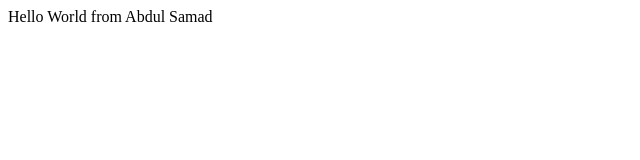
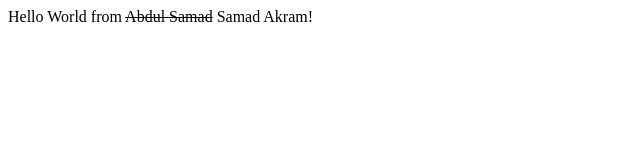
Before and after one commit to samadakram/Bootcamp2020-Class-1, a plain HTML site: page index.html in a window 1280 px wide. Shown: the whole page, without its empty margins (0-640 px from the left). Drawn offline with Linux system fonts and the light colour scheme.

Commit message:
updated index.html
No Abdul Samad, now it's greetings from Samad Akram in updated code in index.html

```diff
--- a/index.html
+++ b/index.html
@@ -7,7 +7,7 @@
 </head>
 <body>
     <div>
-        Hello World from Abdul Samad
+        Hello World from <s>Abdul Samad</s> Samad Akram!
     </div>
 </body>
 </html>
```
